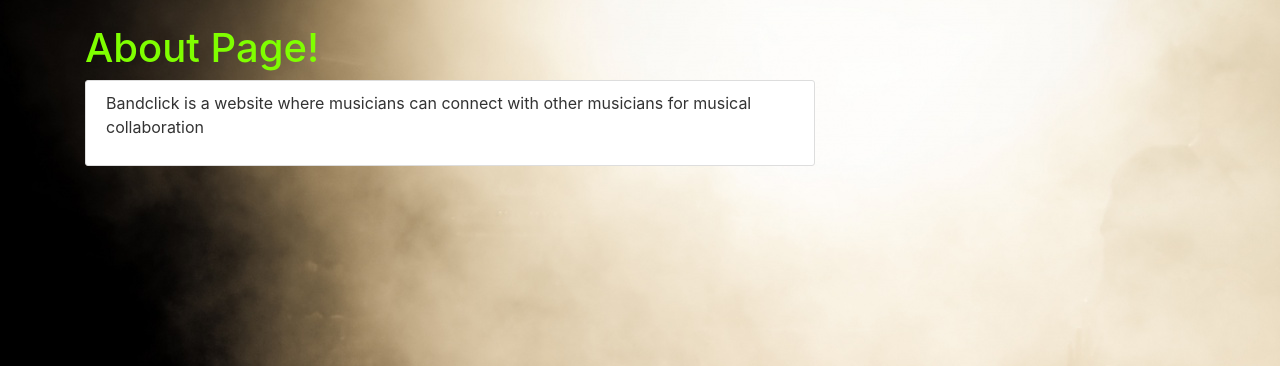
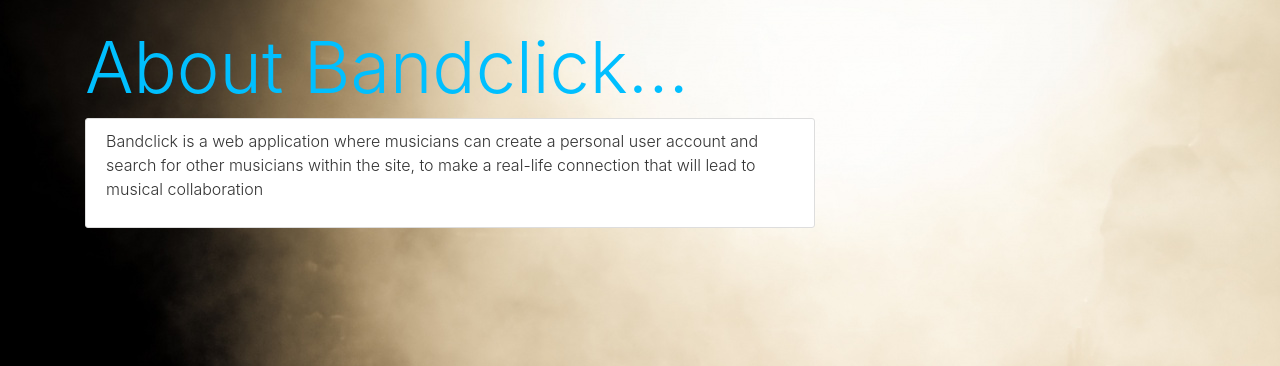
Before and after one commit to dizmonk/bandclick, a Django app: page /about/ in a window 1280 px wide. Shown: the part 56-422 px from the top of the page. Run offline with Django 3.2, Linux system fonts and the light colour scheme; some libraries are stand-ins or nearby versions.

Commit message:
fixed styles, search/messages is not complete. Demo ready

```diff
--- a/blog/templates/blog/about.html
+++ b/blog/templates/blog/about.html
@@ -1,8 +1,9 @@
 {% extends "blog/base.html" %}
 {% block content %}
-<h1 style="color: chartreuse">About Page!</h1>
+<h1 class="display-3" style="color: deepskyblue">About Bandclick...</h1>
     <article class="media content-section">
-                <p>Bandclick is a website where musicians can connect
-                with other musicians for musical collaboration</p>
+                <p class="font-weight-light">Bandclick is a web application where musicians can create a personal user
+                    account and search for other musicians within the site, to make a real-life
+                     connection that will lead to musical collaboration</p>
         </article>
 {% endblock content %}
--- a/untitled/settings.py
+++ b/untitled/settings.py
@@ -40,6 +40,8 @@
     'django.contrib.sessions',
     'django.contrib.messages',
     'django.contrib.staticfiles',
+    'django_filters',
+    'bootstrapform',
 ]
 
 MIDDLEWARE = [
--- a/untitled/urls.py
+++ b/untitled/urls.py
@@ -16,7 +16,7 @@
 from django.contrib import admin
 from django.urls import path, include
 from users import views as user_views
-from users.views import ProfileListView, ProfileDetailView
+from users.views import ProfileListView, ProfileDetailView, ProfileFilter
 from django.contrib.auth import views as auth_views
 from django.conf import settings
 from django.conf.urls.static import static
@@ -27,6 +27,7 @@
     path('profile/', user_views.profile, name='profile'),
     path('profileViewer/', user_views.profileViewer, name='profileViewer'),
     path('profileSearch/', ProfileListView.as_view(), name='profileSearch'),
+    path('searchForm/', user_views.ProfileFilter, name='searchForm'),
     path('profile/<pk>/', ProfileDetailView.as_view(), name='profileDetail'),
     path('login/', auth_views.LoginView.as_view(template_name='users/login.html'), name='login'),
     path('logout/', auth_views.LogoutView.as_view(template_name='users/logout.html'), name='logout'),
--- a/users/templates/users/logout.html
+++ b/users/templates/users/logout.html
@@ -1,6 +1,6 @@
 {% extends "blog/base.html" %}
 {% block content %}
-        <h2>You have been logged out</h2>
+        <h2 style="color: deepskyblue">You have been logged out</h2>
     <div class="border-top pt-3">
         <small class="text-muted">
             <a href="{%  url 'login' %}">Log In Again</a>
```
Also changed, not shown: users/filters.py (added, +9 -0 lines), users/templates/users/searchForm.html (+9 -8 lines), users/views.py (+7 -5 lines), db.sqlite3.
